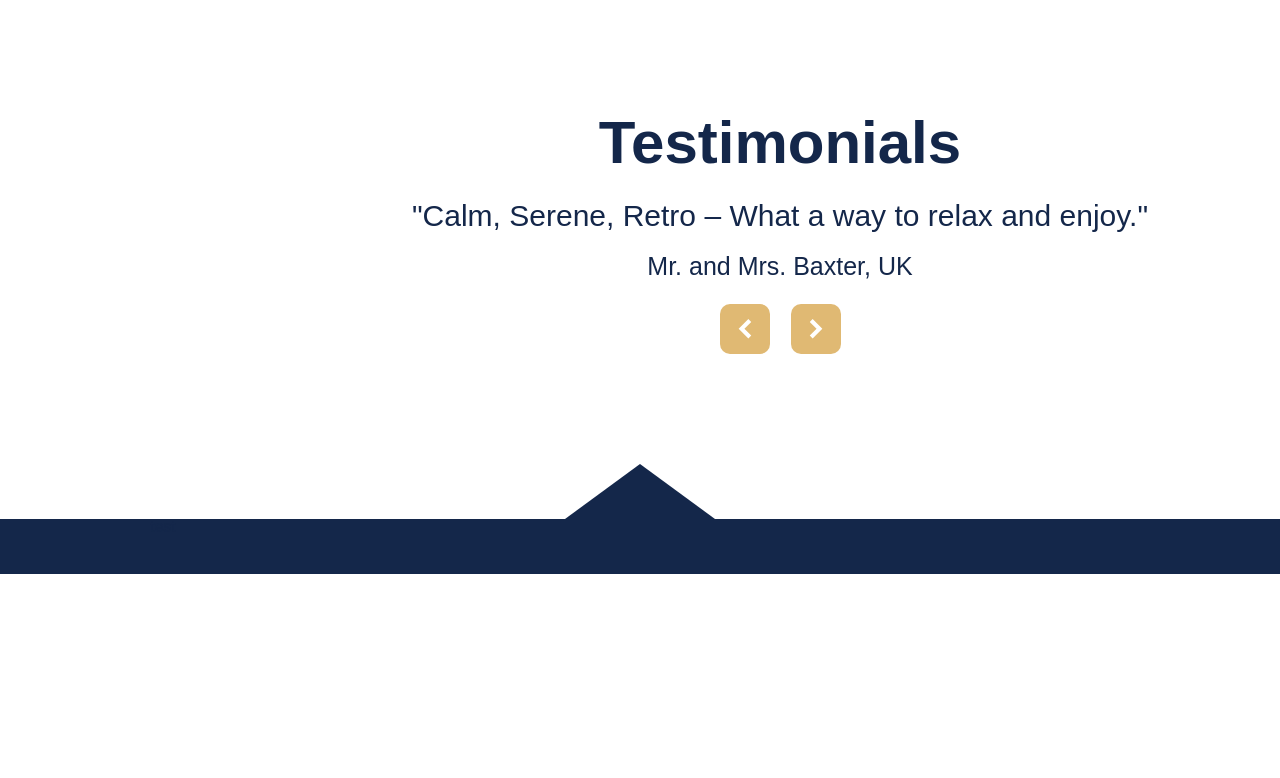
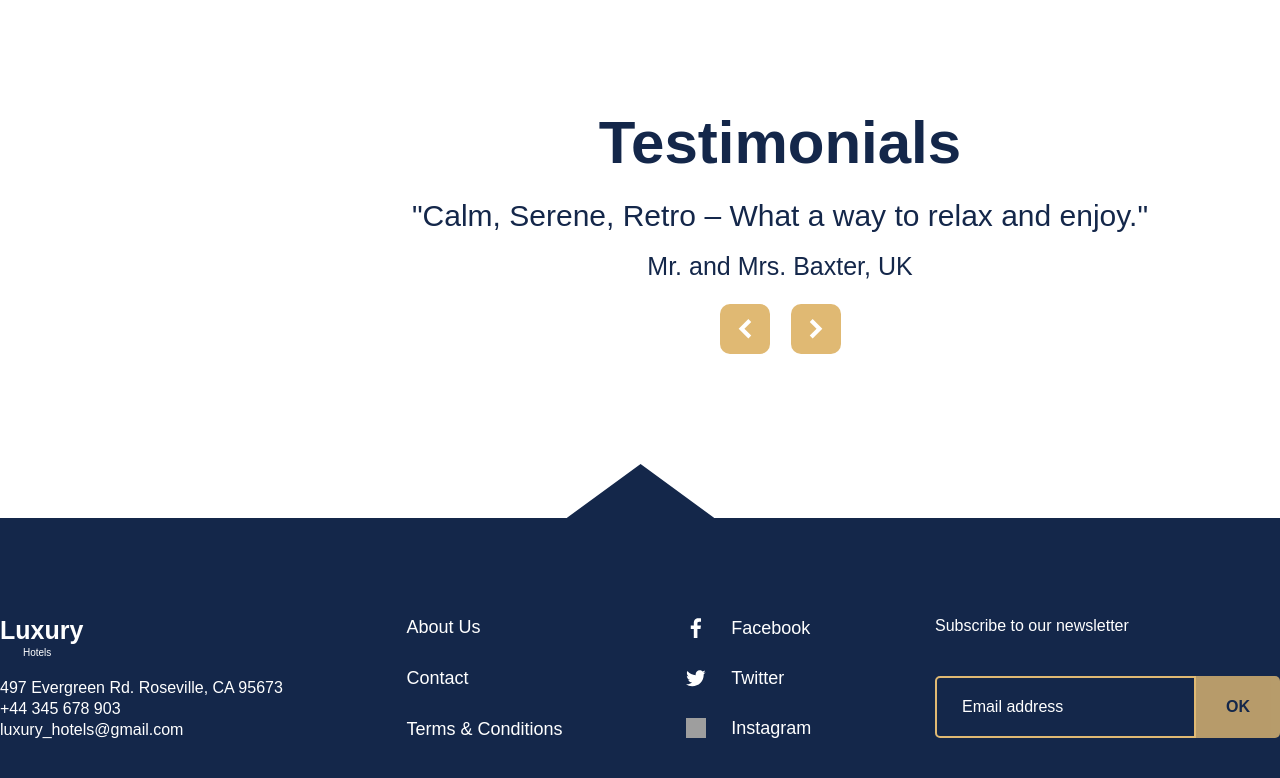
Before and after one commit to VolodymyrVoronov/hotel-front-customer-v1, a React (Vite) app: page / in a window 1280 px wide. Shown: the part 2142-2920 px from the top of the page. Before the commit the page ends 2716 px from the top, so only its background shows below. Built offline with nearby package versions, Linux system fonts and the light colour scheme; grey boxes are pictures that could not be loaded.

Commit message:
Finished Footer, added Input and installed zod and package for toasts.

```diff
--- a/package.json
+++ b/package.json
@@ -18,7 +18,9 @@
     "react-dom": "^18.2.0",
     "react-lazy-load-image-component": "^1.6.0",
     "react-router-dom": "^6.21.1",
-    "reset-css": "^5.0.2"
+    "react-toastify": "^9.1.3",
+    "reset-css": "^5.0.2",
+    "zod": "^3.22.4"
   },
   "devDependencies": {
     "@types/react": "^18.2.43",
--- a/src/components/Button/Button.module.css
+++ b/src/components/Button/Button.module.css
@@ -11,6 +11,11 @@
   border-radius: 10px;
 
   transition: all 0.3s ease;
+
+  &:disabled {
+    pointer-events: none;
+    opacity: 0.8;
+  }
 }
 
 .button:hover {
--- a/src/components/Footer/Footer.module.css
+++ b/src/components/Footer/Footer.module.css
@@ -1,21 +1,191 @@
+.footer-wrapper {
+  display: flex;
+  flex-direction: column;
+  justify-content: center;
+}
+
 .footer {
   display: flex;
+  justify-content: center;
 
   background-color: var(--dark-blue);
 }
 
-.footer:before {
-  content: "";
-  position: relative;
+.footer-figure {
+  margin: 0 auto;
+}
 
-  display: block;
+.footer-grid {
+  display: flex;
+  flex-direction: row;
+  justify-content: space-between;
 
-  top: -55px;
-  left: 50%;
+  width: 1560px;
 
-  transform: translate(-50%, 0);
+  padding: 100px 0 60px 0;
+}
 
-  border: 75px solid transparent;
-  border-top: 0;
-  border-bottom: 55px solid var(--dark-blue);
+.footer-address {
+  display: flex;
+  flex-direction: column;
+
+  gap: 22px;
 }
+
+.footer-address-logo {
+  display: flex;
+  flex-direction: column;
+  justify-content: center;
+  align-items: flex-start;
+
+  gap: 5px;
+
+  color: var(--white);
+}
+
+.footer-address-logo-title {
+  font-family: var(--ff-cormorant);
+  font-weight: 700;
+  font-size: 25px;
+  line-height: 25px;
+}
+
+.footer-address-logo-subtitle {
+  padding-left: 23px;
+
+  font-family: var(--ff-cormorant);
+  font-weight: 500;
+  font-size: 10px;
+  line-height: 10px;
+}
+
+.footer-address-info {
+  display: flex;
+  flex-direction: column;
+
+  gap: 5px;
+
+  color: var(--white);
+
+  a {
+    color: var(--white);
+
+    text-decoration: none;
+
+    &:hover {
+      text-decoration: underline;
+    }
+  }
+}
+
+.footer-info {
+  display: flex;
+  flex-direction: column;
+}
+
+.footer-info-list {
+  display: flex;
+  flex-direction: column;
+  justify-content: space-between;
+  flex-grow: 1;
+}
+
+.footer-info-item {
+  font-family: var(--ff-montserrat);
+  font-weight: 500;
+  font-size: 18px;
+  line-height: 18px;
+
+  a {
+    color: var(--white);
+    text-decoration: none;
+
+    &:hover {
+      text-decoration: underline;
+    }
+  }
+}
+
+.footer-social {
+  display: flex;
+  flex-direction: column;
+}
+
+.footer-social-list {
+  display: flex;
+  flex-direction: column;
+  justify-content: space-between;
+
+  flex-grow: 1;
+}
+
+.footer-social-item {
+  display: flex;
+  align-items: center;
+
+  gap: 25px;
+
+  font-family: var(--ff-montserrat);
+  font-weight: 500;
+  font-size: 18px;
+  line-height: 18px;
+
+  img {
+    width: 20px;
+    height: 20px;
+  }
+
+  a {
+    color: var(--white);
+    text-decoration: none;
+
+    &:hover {
+      text-decoration: underline;
+    }
+  }
+}
+
+.footer-newsletter {
+  display: flex;
+  flex-direction: column;
+}
+
+.footer-newsletter-wrapper {
+  display: flex;
+  flex-direction: column;
+  justify-content: space-between;
+
+  flex-grow: 1;
+}
+
+.footer-newsletter-text {
+  font-family: var(--ff-montserrat);
+  font-weight: 500;
+  font-size: 16px;
+  line-height: 16px;
+
+  color: var(--white);
+}
+
+.footer-newsletter-form {
+  display: flex;
+  flex-direction: row;
+}
+
+.footer-newsletter-input {
+  border-top-right-radius: 0px !important;
+  border-bottom-right-radius: 0px !important;
+}
+
+.footer-newsletter-button {
+  font-size: 16px;
+  line-height: 16px;
+
+  border-radius: 5px;
+  border-top-left-radius: 0px;
+  border-bottom-left-radius: 0px;
+
+  span {
+    color: var(--dark-blue);
+  }
+}
--- a/src/components/Footer/Footer.tsx
+++ b/src/components/Footer/Footer.tsx
@@ -1,4 +1,11 @@
+import { ChangeEvent, useState } from "react";
 import cn from "classnames";
+import { z } from "zod";
+import { ToastContainer, ToastOptions, toast } from "react-toastify";
+
+import LazyLoadImage from "../LazyLoadImage/LazyLoadImage";
+import Button from "../Button/Button";
+import Input from "../Input/Input";
 
 import styles from "./Footer.module.css";
 
@@ -6,11 +13,137 @@ interface IFooterProps {
   className?: string;
 }
 
+const emailSchema = z.string().email();
+
+const toastConfig = {
+  position: "top-right",
+  autoClose: 5000,
+  hideProgressBar: false,
+  closeOnClick: true,
+  pauseOnHover: true,
+  draggable: true,
+  progress: undefined,
+  theme: "light",
+} satisfies ToastOptions;
+
+const toastSuccess = (): void => {
+  toast.success("Thank you for subscribing!", {
+    ...toastConfig,
+  });
+};
+
+const toastError = (): void => {
+  toast.error("Please enter a valid email", {
+    ...toastConfig,
+  });
+};
+
 const Footer = ({ className }: IFooterProps): JSX.Element => {
+  const [email, setEmail] = useState("");
+
+  const onInputChange = (e: ChangeEvent<HTMLInputElement>): void => {
+    setEmail(e.target.value);
+  };
+
+  const onSubscribeButtonClick = (): void => {
+    const checkEmailResult = emailSchema.safeParse(email);
+
+    if (checkEmailResult.success) {
+      toastSuccess();
+      setEmail("");
+    } else {
+      toastError();
+    }
+  };
+
   return (
-    <footer className={cn(styles["footer"], className)}>
-      test
-    </footer>
+    <>
+      <ToastContainer />
+      <div className={cn(styles["footer-wrapper"], className)}>
+        <LazyLoadImage
+          className={styles["footer-figure"]}
+          src="/icons/figure-triangle.svg"
+        />
+        <footer className={styles["footer"]}>
+          <div className={styles["footer-grid"]}>
+            <div className={styles["footer-address"]}>
+              <div className={styles["footer-address-logo"]}>
+                <h3 className={styles["footer-address-logo-title"]}>Luxury</h3>
+                <span className={styles["footer-address-logo-subtitle"]}>
+                  Hotels
+                </span>
+              </div>
+
+              <div className={styles["footer-address-info"]}>
+                <span>497 Evergreen Rd. Roseville, CA 95673</span>
+                <a href="tel:++44 345 678 903">+44 345 678 903</a>
+                <a href="mailto:luxury_hotels@gmail.com">
+                  luxury_hotels@gmail.com
+                </a>
+              </div>
+            </div>
+
+            <div className={styles["footer-info"]}>
+              <ul className={styles["footer-info-list"]}>
+                <li className={styles["footer-info-item"]}>
+                  <a href="#">About Us</a>
+                </li>
+                <li className={styles["footer-info-item"]}>
+                  <a href="#">Contact</a>
+                </li>
+                <li className={styles["footer-info-item"]}>
+                  <a href="#">Terms & Conditions</a>
+                </li>
+              </ul>
+            </div>
+
+            <div className={styles["footer-social"]}>
+              <ul className={styles["footer-social-list"]}>
+                <li className={styles["footer-social-item"]}>
+                  <LazyLoadImage src="/icons/fb-icon.svg" alt="Facebook" />
+                  <a href="#">Facebook</a>
+                </li>
+                <li className={styles["footer-social-item"]}>
+                  <LazyLoadImage src="/icons/tw-icon.svg" alt="Twitter" />
+                  <a href="#">Twitter</a>
+                </li>
+                <li className={styles["footer-social-item"]}>
+                  <LazyLoadImage src="/icons/inst-icon.svg" alt="Instagram" />
+                  <a href="#">Instagram</a>
+                </li>
+              </ul>
+            </div>
+
+            <div className={styles["footer-newsletter"]}>
+              <div className={styles["footer-newsletter-wrapper"]}>
+                <p className={styles["footer-newsletter-text"]}>
+                  Subscribe to our newsletter
+                </p>
+                <div className={styles["footer-newsletter-form"]}>
+                  <Input
+                    onChange={onInputChange}
+                    value={email}
+                    inputType="email"
+                    placeholder="Email address"
+                    classNameWrapper={styles["footer-newsletter-input-wrapper"]}
+                    classNameInput={styles["footer-newsletter-input"]}
+                  />
+
+                  <Button
+                    onClick={onSubscribeButtonClick}
+                    className={styles["footer-newsletter-button"]}
+                    hasIcon={false}
+                    disabled={email.length === 0}
+                  >
+                    OK
+                  </Button>
+                </div>
+              </div>
+            </div>
+          </div>
+        </footer>
+      </div>
+    </>
   );
 };
 
--- /dev/null
+++ b/src/components/Input/Input.module.css
@@ -0,0 +1,35 @@
+.input-wrapper {
+  display: flex;
+  flex-direction: column;
+}
+
+.input-label {
+  margin-bottom: 10px;
+
+  font-family: var(--ff-cormorant);
+  font-weight: 500;
+  font-size: 25px;
+  line-height: 25px;
+
+  color: var(--dark-blue);
+}
+
+.input {
+  padding: 20px 25px;
+
+  font-family: var(--ff-montserrat);
+  font-weight: 500;
+  font-size: 16px;
+  line-height: 16px;
+
+  color: var(--white);
+
+  border: 2px solid var(--gold);
+  border-radius: 5px;
+
+  background-color: var(--dark-blue);
+
+  &::placeholder {
+    color: var(--white);
+  }
+}
--- /dev/null
+++ b/src/components/Input/Input.tsx
@@ -0,0 +1,50 @@
+import { ComponentProps, Ref, forwardRef, useId } from "react";
+import cn from "classnames";
+
+import styles from "./Input.module.css";
+
+type InputType = "text" | "password" | "email";
+
+interface IInputProps extends ComponentProps<"input"> {
+  inputType: InputType;
+  labelText?: string;
+  showLabel?: boolean;
+  classNameWrapper?: string;
+  classNameInput?: string;
+}
+
+const Input = forwardRef(
+  (
+    {
+      inputType,
+      labelText,
+      showLabel = false,
+      classNameWrapper,
+      classNameInput = "",
+      ...props
+    }: IInputProps,
+    ref?: Ref<HTMLInputElement>
+  ): JSX.Element => {
+    const id = useId();
+
+    return (
+      <div className={cn(styles["input-wrapper"], classNameWrapper)}>
+        {showLabel && (
+          <label className={styles["input-label"]} htmlFor={id}>
+            {labelText}
+          </label>
+        )}
+
+        <input
+          ref={ref}
+          className={cn(styles["input"], classNameInput)}
+          type={inputType}
+          id={id}
+          {...props}
+        />
+      </div>
+    );
+  }
+);
+
+export default Input;
--- a/src/layout/Main/Main.module.css
+++ b/src/layout/Main/Main.module.css
@@ -1,3 +1,3 @@
 .main-footer {
-  margin-top: 165px;
+  margin-top: 110px;
 }
--- a/src/main.tsx
+++ b/src/main.tsx
@@ -13,6 +13,7 @@ import { ROUTES } from "./constants";
 
 import "reset-css";
 import "./styles/global.css";
+import "react-toastify/dist/ReactToastify.css";
 
 import "@fontsource-variable/cormorant";
 import "@fontsource-variable/montserrat";
```
Also changed, not shown: public/icons/figure-triangle.svg (added), 1 other file (tests, documents, lock files or other folders).
